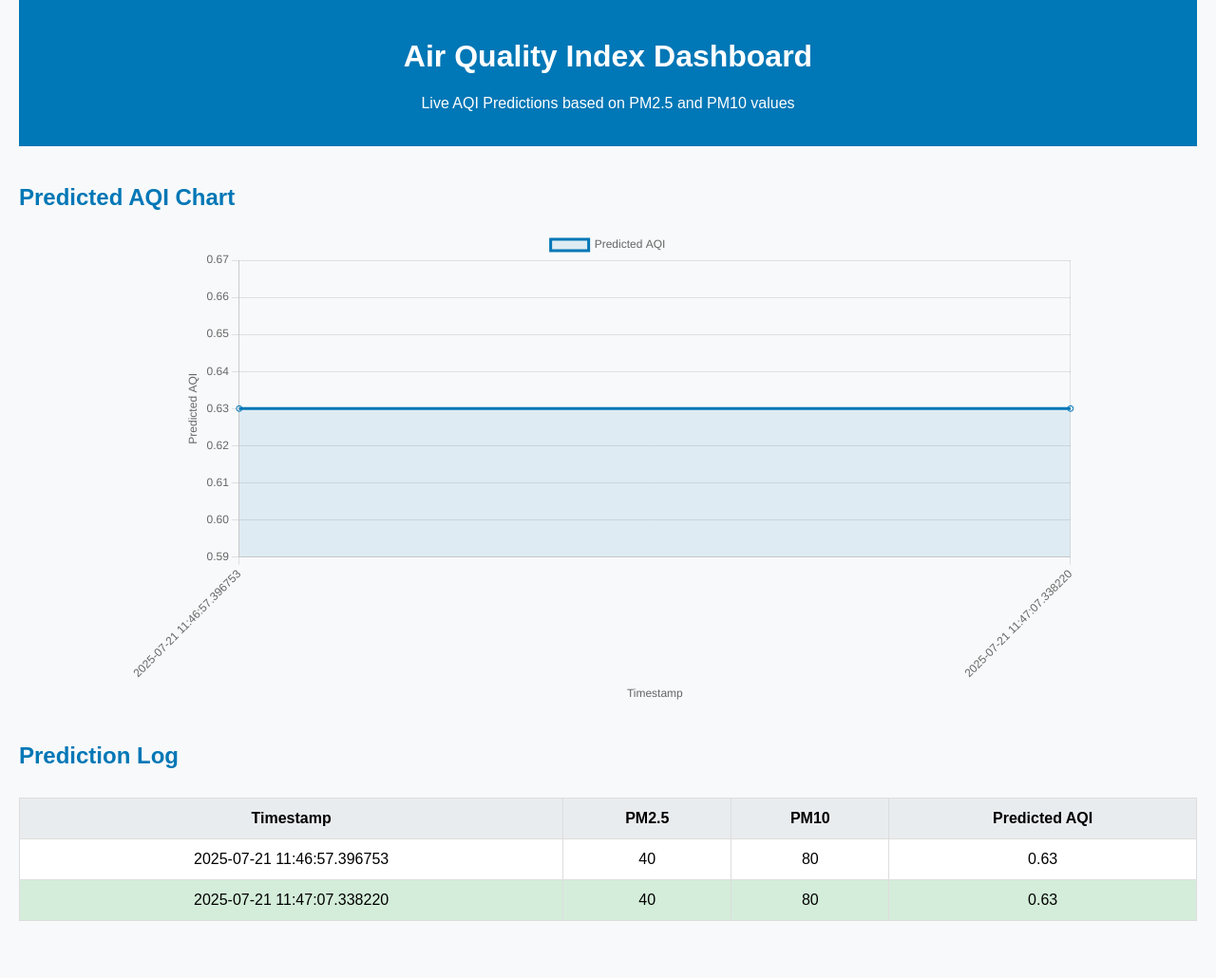
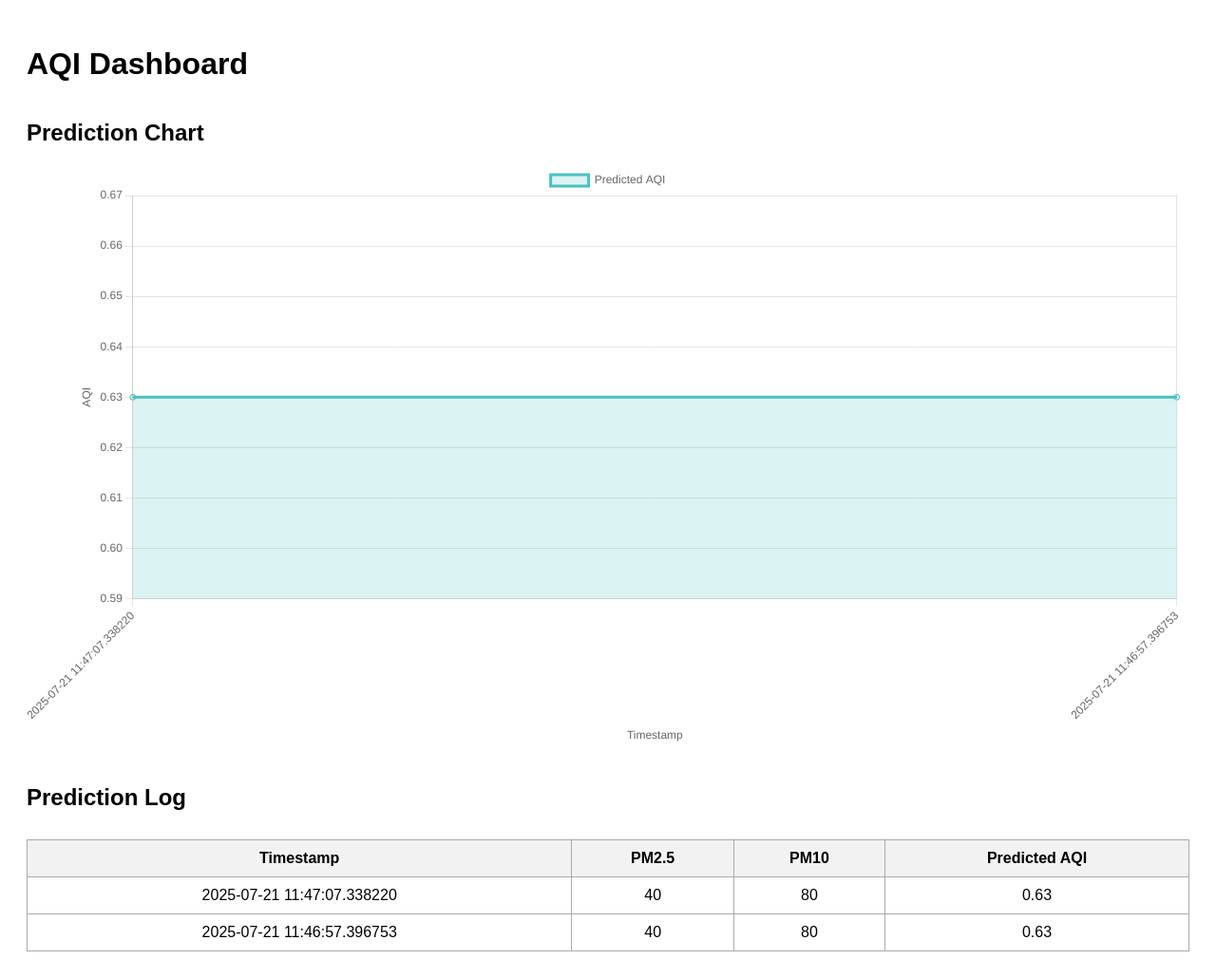
Before and after one commit to Akhil10-afk/air-quality, a Flask app: page /dashboard in a window 1280 px wide. Shown: the whole page at 95% size. Before the commit the page ends 970 px from the top, so only its background shows below. Run offline with Flask 3, Linux system fonts and the light colour scheme; parts of the project's set-up code (start-up, migrations or seed data) failed here and were passed over.

Commit message:
Updated timestamp format and dashboard sorting

```diff
--- a/app.py
+++ b/app.py
@@ -5,7 +5,7 @@ import csv
 import os
 from datetime import datetime
 import requests
-from pytz import timezone  # ✅ added
+from pytz import timezone
 
 app = Flask(__name__)
 model = joblib.load("model.pkl")
@@ -26,7 +26,7 @@ def predict():
     prediction = model.predict([[pm25, pm10]])[0]
 
     ist = timezone('Asia/Kolkata')
-    timestamp = datetime.now(ist).strftime("%Y-%m-%d %H:%M:%S")
+    timestamp = datetime.now(ist).strftime("%Y-%m-%d %I:%M:%S %p")
 
     log_file = 'prediction_log.csv'
     file_exists = os.path.isfile(log_file)
@@ -48,7 +48,7 @@ def auto_predict():
     prediction = model.predict([[pm25, pm10]])[0]
 
     ist = timezone('Asia/Kolkata')
-    timestamp = datetime.now(ist).strftime("%Y-%m-%d %H:%M:%S")
+    timestamp = datetime.now(ist).strftime("%Y-%m-%d %I:%M:%S %p")
 
     log_file = 'prediction_log.csv'
     file_exists = os.path.isfile(log_file)
@@ -95,10 +95,12 @@ def dashboard():
             for row in reader:
                 if len(row) == 4:
                     data.append(row)
-                    timestamps.append(row[0])
-                    pm25_values.append(float(row[1]))
-                    pm10_values.append(float(row[2]))
-                    aqi_values.append(float(row[3]))
+        data.sort(reverse=True)  # Sort logs by most recent
+        for row in data:
+            timestamps.append(row[0])
+            pm25_values.append(float(row[1]))
+            pm10_values.append(float(row[2]))
+            aqi_values.append(float(row[3]))
     except FileNotFoundError:
         pass
 
--- a/templates/dashboard.html
+++ b/templates/dashboard.html
@@ -1,58 +1,39 @@
 <!DOCTYPE html>
 <html>
 <head>
-    <title>Air Quality Dashboard</title>
+    <title>AQI Dashboard</title>
     <script src="https://cdn.jsdelivr.net/npm/chart.js"></script>
     <style>
         body {
             font-family: Arial, sans-serif;
-            margin: 0;
-            padding: 0 20px 40px;
-            background-color: #f8f9fa;
-        }
-        header {
-            background-color: #0077b6;
-            color: white;
             padding: 20px;
-            text-align: center;
         }
         h2 {
             margin-top: 40px;
-            color: #0077b6;
         }
         canvas {
-            width: 100% !important;
-            max-width: 1000px;
-            margin: auto;
-            display: block;
+            max-width: 100%;
+            height: auto;
         }
         table {
             width: 100%;
             border-collapse: collapse;
             margin-top: 30px;
-            background-color: white;
         }
         th, td {
-            padding: 12px;
-            border: 1px solid #ddd;
+            padding: 10px;
+            border: 1px solid #aaa;
             text-align: center;
         }
         th {
-            background-color: #e9ecef;
-        }
-        tr:last-child {
-            background-color: #d4edda; /* Highlight most recent row */
+            background-color: #f2f2f2;
         }
     </style>
 </head>
 <body>
+    <h1>AQI Dashboard</h1>
 
-    <header>
-        <h1>Air Quality Index Dashboard</h1>
-        <p>Live AQI Predictions based on PM2.5 and PM10 values</p>
-    </header>
-
-    <h2>Predicted AQI Chart</h2>
+    <h2>Prediction Chart</h2>
     <canvas id="aqiChart"></canvas>
 
     <h2>Prediction Log</h2>
@@ -82,17 +63,14 @@
                 datasets: [{
                     label: 'Predicted AQI',
                     data: {{ aqi_values | safe }},
-                    borderColor: '#0077b6',
-                    backgroundColor: 'rgba(0, 119, 182, 0.1)',
+                    borderColor: 'rgba(75, 192, 192, 1)',
+                    backgroundColor: 'rgba(75, 192, 192, 0.2)',
                     fill: true,
-                    tension: 0.4
+                    tension: 0.3
                 }]
             },
             options: {
                 responsive: true,
-                plugins: {
-                    legend: { display: true }
-                },
                 scales: {
                     x: {
                         title: {
@@ -109,13 +87,12 @@
                     y: {
                         title: {
                             display: true,
-                            text: 'Predicted AQI'
+                            text: 'AQI'
                         }
                     }
                 }
             }
         });
     </script>
-
 </body>
 </html>
```
